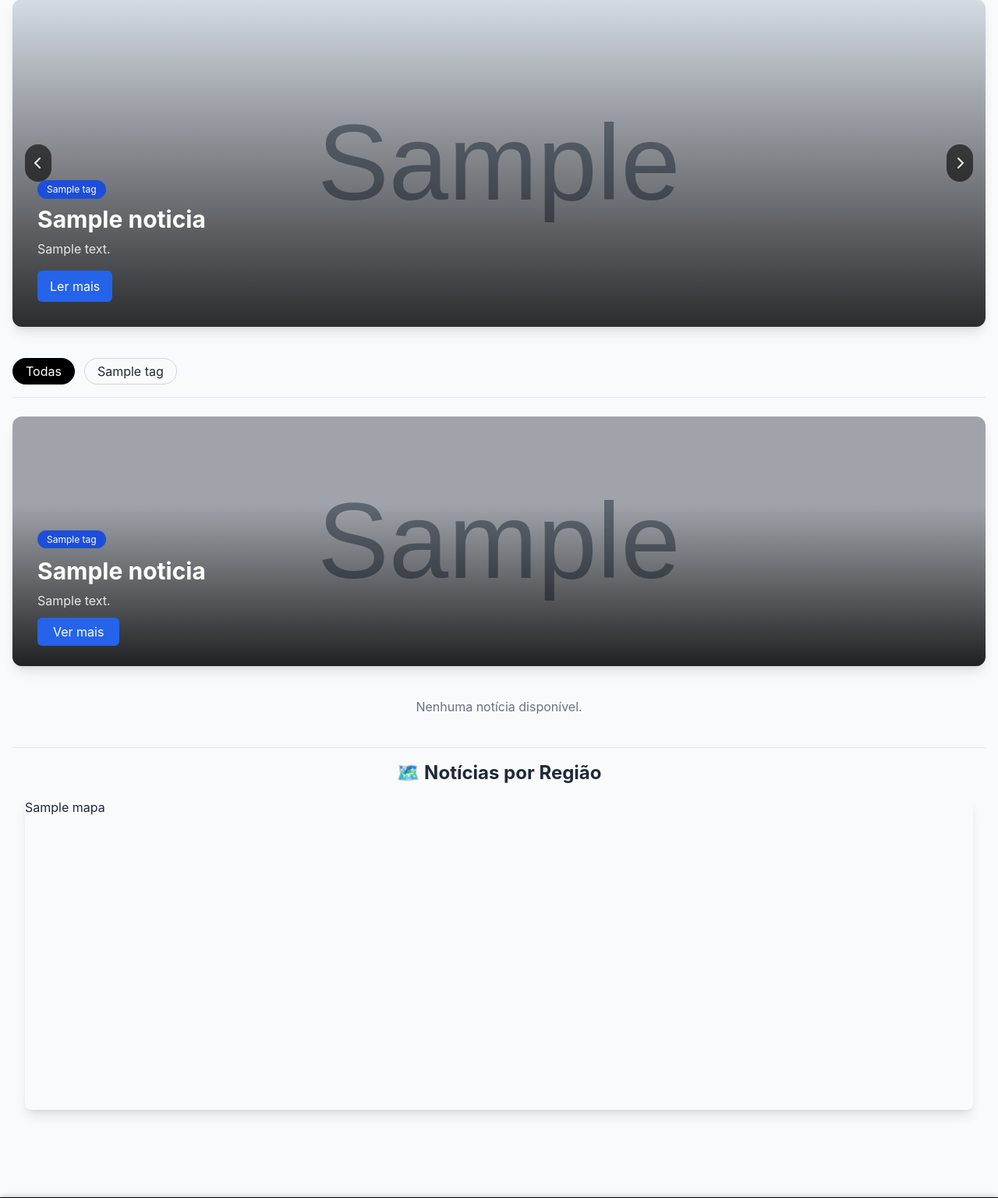
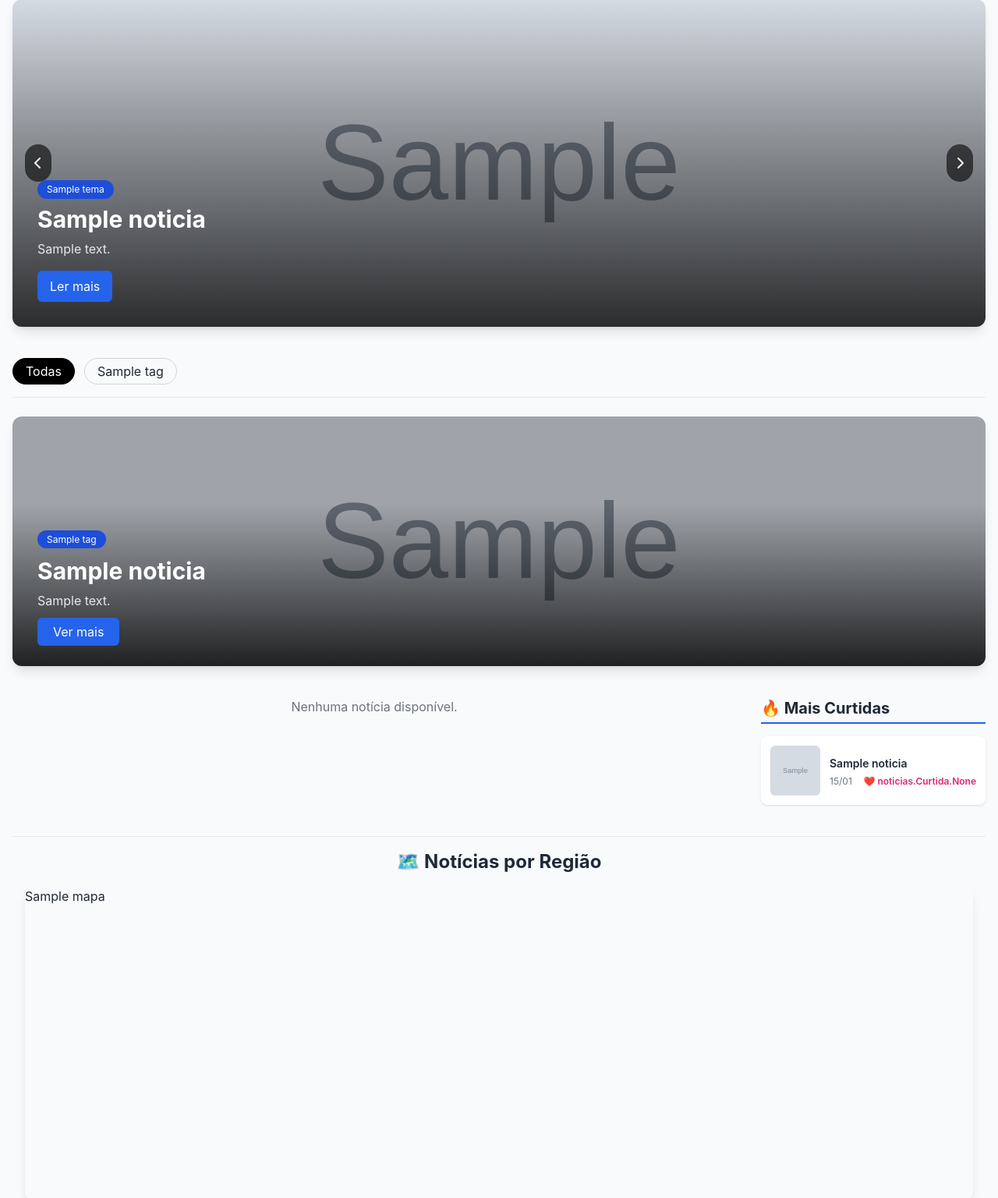
Before and after one commit to Emmanuelf21/Local-News, a Django app: template noticias/templates/noticias/home.html in a window 1280 px wide. Shown: the part 129-1665 px from the top of the page at 78% size. Run offline with Django 5.2, Linux system fonts and the light colour scheme; tables that the repository leaves empty hold one stand-in row (values such as "Sample post"); the template is opened without the code that fills it: values that come from a table or form of the project are taken from there, most other values are stand-ins (such as "Sample title", 1, 10 or a date in 2020); grey boxes marked "Sample" are stand-in pictures; some libraries are stand-ins or nearby versions.

Commit message:
noticias mais curtidas

```diff
--- a/noticias/models.py
+++ b/noticias/models.py
@@ -4,6 +4,8 @@ from django.contrib.auth.models import AbstractBaseUser, BaseUserManager, Permis
 from .managers import UsuarioManager
 from geopy.geocoders import Nominatim
 from taggit.models import Tag
+from taggit.managers import TaggableManager
+
 
 # # Create your models here.
 # class UsuarioManager(BaseUserManager):
@@ -110,6 +112,8 @@ class Noticia(models.Model):
         null=True,
     )
 
+
+
     bairro = models.ForeignKey('Bairro', on_delete=models.CASCADE, related_name='noticias', verbose_name='Bairro', default=1)
     descricao=models.CharField("Descrição", max_length=255)
     introducao=models.TextField("Introdução")
@@ -209,3 +213,8 @@ class Curtida(models.Model):
 class Visualizacao(models.Model):
     noticia = models.ForeignKey(Noticia, on_delete=models.CASCADE, related_name='visualizacoes')
     data = models.DateTimeField(auto_now_add=True)
+
+# Gerenciador para listar as notícias mais curtidas
+class NoticiaPopularManager(models.Manager):
+    def mais_curtidas(self):
+        return self.annotate(num_curtidas=models.Count('curtidas')).order_by('-num_curtidas')
--- a/noticias/templates/noticias/home.html
+++ b/noticias/templates/noticias/home.html
@@ -68,7 +68,11 @@
   {% endwith %}
   {% endif %}
 
-  <!-- Outras notícias -->
+  <!-- 🧱 Layout principal com sidebar -->
+  <div class="grid grid-cols-1 lg:grid-cols-4 gap-8 mt-10">
+
+    <!-- 📰 Coluna principal -->
+    <div class="lg:col-span-3">
       <section class="grid sm:grid-cols-2 lg:grid-cols-3 gap-6">
         {% for noticia in noticias|slice:"1:" %}
         {% if noticia.categoria.id == 1 %}
@@ -91,6 +95,41 @@
         <p class="text-center text-gray-500 col-span-full">Nenhuma notícia disponível.</p>
         {% endfor %}
       </section>
+    </div>
+
+    <!-- 🔥 Sidebar de Mais Curtidas -->
+    <aside class="lg:col-span-1">
+      <div class="sticky top-20">
+        <h2 class="text-xl font-bold mb-4 border-b-2 border-blue-600 pb-1">🔥 Mais Curtidas</h2>
+
+        {% if mais_curtidas %}
+        <ul class="space-y-4">
+          {% for noticia in mais_curtidas %}
+          <li class="bg-white rounded-lg shadow p-3 hover:shadow-md transition">
+            <div class="flex items-center gap-3">
+              {% if noticia.image %}
+              <img src="{{ noticia.image.url }}" alt="{{ noticia.titulo }}" class="w-16 h-16 object-cover rounded-md">
+              {% endif %}
+              <div class="flex-1">
+                <a href="{% url 'detalhar_noticia' noticia.id %}" class="font-semibold text-sm text-gray-800 hover:text-blue-700">
+                  {{ noticia.titulo|truncatewords:6 }}
+                </a>
+                <div class="text-xs text-gray-500 flex items-center justify-between mt-1">
+                  <span>{{ noticia.created_at|date:"d/m" }}</span>
+                  <span class="text-pink-600 font-semibold">❤️ {{ noticia.curtidas }}</span>
+                </div>
+              </div>
+            </div>
+          </li>
+          {% endfor %}
+        </ul>
+        {% else %}
+        <p class="text-gray-500 text-sm">Nenhuma notícia curtida ainda.</p>
+        {% endif %}
+      </div>
+    </aside>
+
+  </div>
 
   <!-- Section do Mapa -->
   <section class="bg-transparent flex flex-col items-center mt-10 border-t border-gray-200 py-4">
--- a/noticias/views.py
+++ b/noticias/views.py
@@ -54,9 +54,8 @@ def home(request):
         noticias = Noticia.objects.filter(tema=tema).order_by('-created_at')
     else:
         noticias = Noticia.objects.all().order_by('-created_at')
-
-    # 🔹 Últimas 5 notícias para o carrossel
-    ultimas_noticias = Noticia.objects.all().order_by('-created_at')[:5]
+    #  Notícias mais curtidas (até 6)
+    mais_curtidas = Noticia.objects.annotate(num_curtidas=Count('curtidas')).order_by('-num_curtidas')[:6]
 
     # 🔹 Mapa interativo
     mapa_html = mapa_noticias()
@@ -64,6 +63,7 @@ def home(request):
     context = {
         'noticias': noticias,
         'ultimas_noticias': ultimas_noticias,  # envia para o template
+        'mais_curtidas': mais_curtidas,
         'tema_selecionada': tema_id,
         'temas': temas,
         'mapa': mapa_html,
```
Lines whose indentation alone changed are shown as unchanged.
